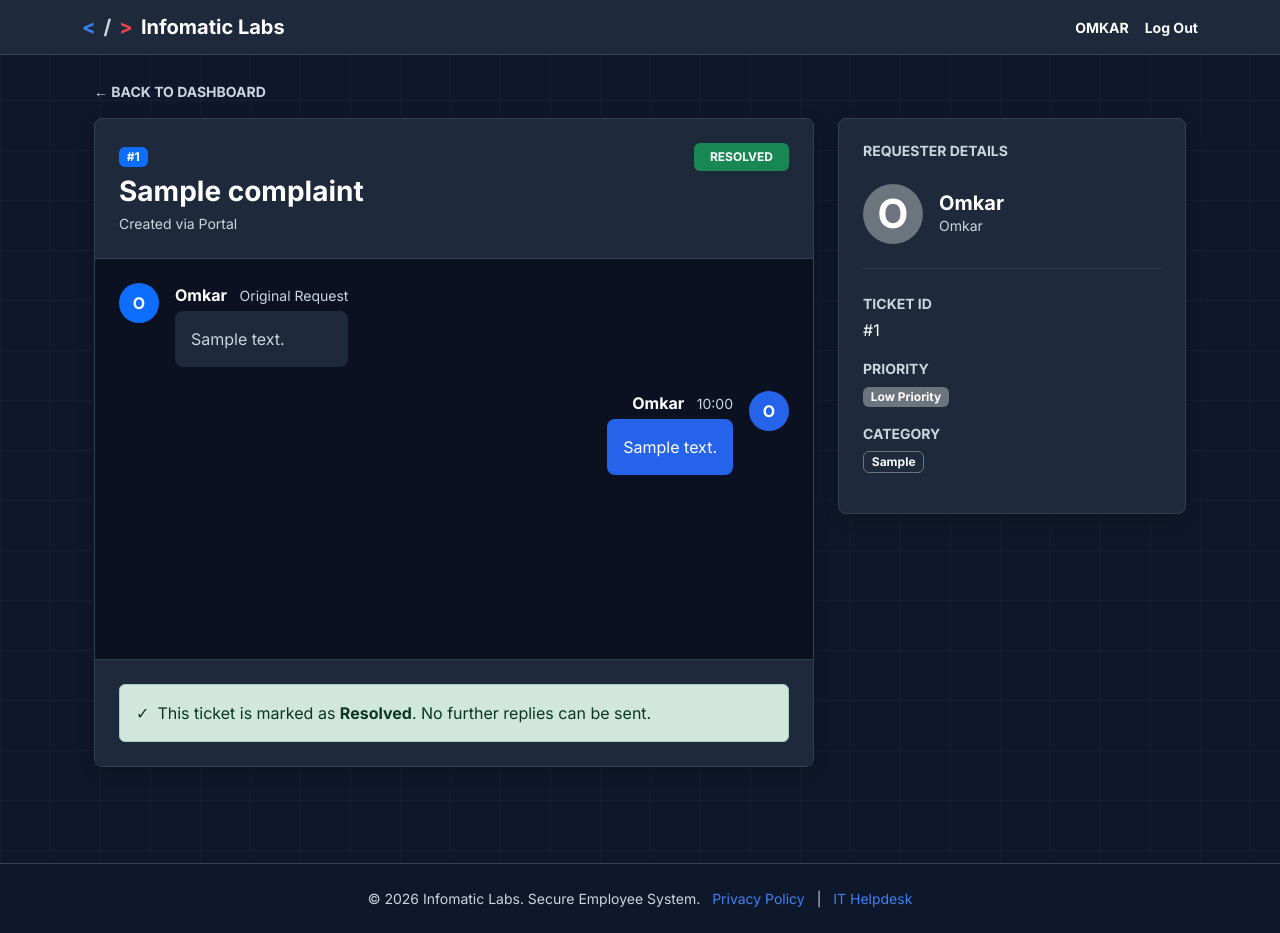
After one commit to pranithamalasala/customer-complaint-manager, a Flask app: page /ticket/1 in a window 1280 px wide. The commit adds this page. Run offline with Flask 3, Linux system fonts and the light colour scheme; a user stored in the database is signed in; tables that the repository leaves empty hold one stand-in row (values such as "Sample post"); some libraries are stand-ins or nearby versions.

Commit message:
Added View/Reply button for Employees and secured the Resolve button

```diff
--- a/app.py
+++ b/app.py
@@ -2,7 +2,7 @@ from flask import Flask, render_template, request, redirect, url_for, flash
 from flask_sqlalchemy import SQLAlchemy
 from flask_login import LoginManager, UserMixin, login_user, login_required, logout_user, current_user
 from werkzeug.security import generate_password_hash, check_password_hash
-from datetime import datetime
+from datetime import datetime  # <--- Essential for the chat timestamps
 
 app = Flask(__name__)
 app.config['SECRET_KEY'] = 'infomatic_secret_key_123'
@@ -20,18 +20,32 @@ class User(UserMixin, db.Model):
     username = db.Column(db.String(150), unique=True, nullable=False)
     password = db.Column(db.String(150), nullable=False)
     is_admin = db.Column(db.Boolean, default=False)
+    # Relationship to access comments written by this user
+    # (Defined via backref in Comment, but accessible here)
 
 class Complaint(db.Model):
     id = db.Column(db.Integer, primary_key=True)
+    subject = db.Column(db.String(100), nullable=False)
+    description = db.Column(db.String(500), nullable=False)
+    category = db.Column(db.String(50), nullable=False)
+    priority = db.Column(db.String(20), default='Low')
+    status = db.Column(db.String(20), default='Pending')
     user_id = db.Column(db.Integer, db.ForeignKey('user.id'), nullable=False)
-    subject = db.Column(db.String(100), nullable=False)
-    category = db.Column(db.String(50), nullable=False)
-    priority = db.Column(db.String(20), default='Low') # <--- NEW: Priority Column
-    description = db.Column(db.Text, nullable=False)
-    status = db.Column(db.String(20), default='Pending')
-    date_created = db.Column(db.DateTime, default=datetime.utcnow)
 
-    user = db.relationship('User', backref=db.backref('complaints', lazy=True))
+    # Linked comments
+    comments = db.relationship('Comment', backref='complaint', lazy=True)
+    # Linked user who created it
+    user = db.relationship('User', backref='complaints')
+
+class Comment(db.Model):
+    id = db.Column(db.Integer, primary_key=True)
+    content = db.Column(db.String(500), nullable=False)
+    timestamp = db.Column(db.DateTime, default=datetime.utcnow)
+    user_id = db.Column(db.Integer, db.ForeignKey('user.id'), nullable=False)
+    complaint_id = db.Column(db.Integer, db.ForeignKey('complaint.id'), nullable=False)
+
+    # Link to user who wrote the comment
+    user = db.relationship('User', backref='comments')
 
 @login_manager.user_loader
 def load_user(user_id):
@@ -102,7 +116,7 @@ def dashboard():
 
     my_complaints = Complaint.query.filter_by(user_id=current_user.id).all()
 
-    # --- CALCULATE STATS FOR EMPLOYEE ---
+    # Stats
     total = len(my_complaints)
     resolved = sum(1 for c in my_complaints if c.status == 'Resolved')
     pending = total - resolved
@@ -117,7 +131,7 @@ def admin_dashboard():
 
     all_complaints = Complaint.query.all()
 
-    # --- CALCULATE STATS FOR MANAGER ---
+    # Stats
     total = len(all_complaints)
     resolved = sum(1 for c in all_complaints if c.status == 'Resolved')
     pending = total - resolved
@@ -131,7 +145,7 @@ def file_complaint():
     if request.method == 'POST':
         subject = request.form.get('subject')
         category = request.form.get('category')
-        priority = request.form.get('priority') # <--- Get Priority from form
+        priority = request.form.get('priority')
         description = request.form.get('description')
 
         new_complaint = Complaint(user_id=current_user.id, subject=subject, category=category, priority=priority, description=description)
@@ -141,6 +155,25 @@ def file_complaint():
 
     return render_template('file_complaint.html')
 
+# --- NEW: TICKET DETAIL & CHAT ROUTE ---
+@app.route('/ticket/<int:id>', methods=['GET', 'POST'])
+@login_required
+def ticket_detail(id):
+    complaint = Complaint.query.get_or_404(id)
+
+    # Handle New Comment
+    if request.method == 'POST':
+        content = request.form.get('content')
+        if content:
+            new_comment = Comment(content=content, user_id=current_user.id, complaint_id=complaint.id)
+            db.session.add(new_comment)
+            db.session.commit()
+            flash('Reply posted successfully!', 'success')
+            return redirect(url_for('ticket_detail', id=id))
+
+    return render_template('ticket_detail.html', complaint=complaint)
+
+# --- UPDATED: RESOLVE ROUTE (Redirects to detail view now) ---
 @app.route('/resolve/<int:id>')
 @login_required
 def resolve_complaint(id):
@@ -150,7 +183,10 @@ def resolve_complaint(id):
     complaint = Complaint.query.get_or_404(id)
     complaint.status = 'Resolved'
     db.session.commit()
-    return redirect(url_for('admin_dashboard'))
+    flash('Ticket marked as Resolved!', 'success')
+
+    # Redirect back to the Ticket Detail page so they see the update
+    return redirect(url_for('ticket_detail', id=id))
 
 @app.route('/logout')
 @login_required
--- /dev/null
+++ b/templates/ticket_detail.html
@@ -0,0 +1,138 @@
+{% extends "base.html" %}
+
+{% block content %}
+<div class="container pb-5">
+    <a href="{{ url_for('admin_dashboard') if current_user.is_admin else url_for('dashboard') }}"
+       class="text-decoration-none text-muted small fw-bold mb-3 d-inline-block">
+       &larr; BACK TO DASHBOARD
+    </a>
+
+    <div class="row g-4">
+
+        <div class="col-12 col-lg-8">
+            <div class="card-pro h-100">
+                <div class="p-4 border-bottom border-secondary" style="border-color: #334155 !important;">
+                    <div class="d-flex justify-content-between align-items-start">
+                        <div>
+                            <span class="badge bg-primary mb-2">#{{ complaint.id }}</span>
+                            <h3 class="text-white fw-bold mb-1">{{ complaint.subject }}</h3>
+                            <p class="text-muted small mb-0">Created via Portal</p>
+                        </div>
+                        <div>
+                            {% if complaint.status == 'Resolved' %}
+                                <span class="badge bg-success px-3 py-2">RESOLVED</span>
+                            {% else %}
+                                <span class="badge bg-warning text-dark px-3 py-2">PENDING</span>
+                            {% endif %}
+                        </div>
+                    </div>
+                </div>
+
+                <div class="p-4" style="background: #0b1120; min-height: 400px;">
+
+                    <div class="d-flex gap-3 mb-4">
+                        <div class="rounded-circle bg-primary d-flex align-items-center justify-content-center text-white fw-bold flex-shrink-0"
+                             style="width: 40px; height: 40px;">
+                             {{ complaint.user.username[0].upper() }}
+                        </div>
+                        <div>
+                            <div class="mb-1">
+                                <span class="text-white fw-bold me-2">{{ complaint.user.username.split('@')[0] }}</span>
+                                <span class="text-muted small">Original Request</span>
+                            </div>
+                            <div class="p-3 rounded-3" style="background: #1e293b; color: #cbd5e1;">
+                                {{ complaint.description }}
+                            </div>
+                        </div>
+                    </div>
+
+                    {% for comment in complaint.comments %}
+                    <div class="d-flex gap-3 mb-4 {% if comment.user.username == 'Omkar' %}flex-row-reverse text-end{% endif %}">
+                        <div class="rounded-circle d-flex align-items-center justify-content-center text-white fw-bold flex-shrink-0"
+                             style="width: 40px; height: 40px; background-color: {% if comment.user.username == 'Omkar' %}#2563eb{% else %}#475569{% endif %};">
+                             {{ comment.user.username[0].upper() }}
+                        </div>
+
+                        <div style="max-width: 75%;">
+                            <div class="mb-1">
+                                <span class="text-white fw-bold mx-2">{{ comment.user.username.split('@')[0] }}</span>
+                                <span class="text-muted small">{{ comment.timestamp.strftime('%H:%M') }}</span>
+                            </div>
+                            <div class="p-3 rounded-3 text-start"
+                                 style="background: {% if comment.user.username == 'Omkar' %}#2563eb{% else %}#1e293b{% endif %};
+                                        color: white;">
+                                {{ comment.content }}
+                            </div>
+                        </div>
+                    </div>
+                    {% endfor %}
+
+                </div>
+
+                <div class="p-4 border-top border-secondary" style="background: #1e293b; border-color: #334155 !important;">
+                    {% if complaint.status == 'Resolved' %}
+                        <div class="alert alert-success d-flex align-items-center mb-0" role="alert">
+                            <span class="me-2">✓</span>
+                            <div>This ticket is marked as <strong>Resolved</strong>. No further replies can be sent.</div>
+                        </div>
+                    {% else %}
+                        <form method="POST">
+                            <textarea name="content" class="form-control-pro w-100 mb-3" rows="3" placeholder="Type your reply here..." required></textarea>
+                            <div class="d-flex justify-content-between align-items-center">
+                                <div class="text-muted small">
+                                    <span class="me-2">Markdown supported</span>
+                                </div>
+                                <div class="d-flex gap-2">
+                                    {% if current_user.is_admin %}
+                                        <a href="{{ url_for('resolve_complaint', id=complaint.id) }}" class="btn btn-outline-success fw-bold btn-sm">Mark Resolved</a>
+                                    {% endif %}
+
+                                    <button type="submit" class="btn btn-primary fw-bold px-4">Send Reply</button>
+                                </div>
+                            </div>
+                        </form>
+                    {% endif %}
+                </div>
+            </div>
+        </div>
+
+        <div class="col-12 col-lg-4">
+            <div class="card-pro p-4">
+                <h6 class="text-muted text-uppercase small fw-bold mb-4">Requester Details</h6>
+
+                <div class="d-flex align-items-center gap-3 mb-4">
+                    <div class="rounded-circle bg-secondary d-flex align-items-center justify-content-center text-white display-6 fw-bold"
+                         style="width: 60px; height: 60px;">
+                         {{ complaint.user.username[0].upper() }}
+                    </div>
+                    <div>
+                        <h5 class="text-white fw-bold mb-0">{{ complaint.user.username.split('@')[0] }}</h5>
+                        <p class="text-muted small mb-0">{{ complaint.user.username }}</p>
+                    </div>
+                </div>
+
+                <hr class="border-secondary my-4">
+
+                <div class="mb-3">
+                    <label class="text-muted small fw-bold d-block mb-1">TICKET ID</label>
+                    <span class="text-white">#{{ complaint.id }}</span>
+                </div>
+                <div class="mb-3">
+                    <label class="text-muted small fw-bold d-block mb-1">PRIORITY</label>
+                    {% if complaint.priority == 'High' %}
+                        <span class="badge bg-danger">High Priority</span>
+                    {% else %}
+                        <span class="badge bg-secondary">Low Priority</span>
+                    {% endif %}
+                </div>
+                <div class="mb-3">
+                    <label class="text-muted small fw-bold d-block mb-1">CATEGORY</label>
+                    <span class="badge border border-secondary text-light">{{ complaint.category }}</span>
+                </div>
+
+            </div>
+        </div>
+
+    </div>
+</div>
+{% endblock %}
```
Also changed, not shown: templates/admin_dashboard.html (+4 -4 lines), templates/dashboard.html (+10 -6 lines).
